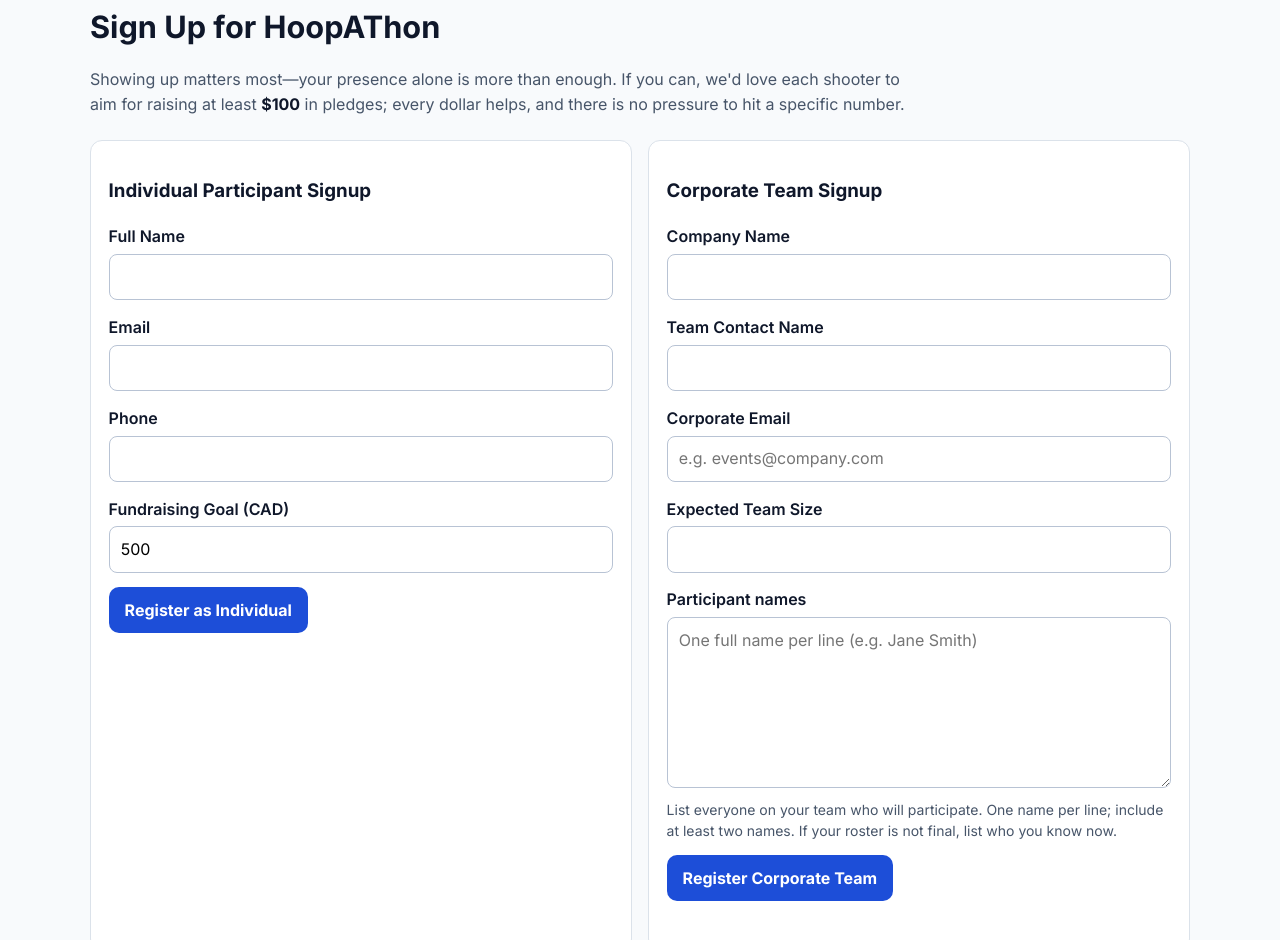
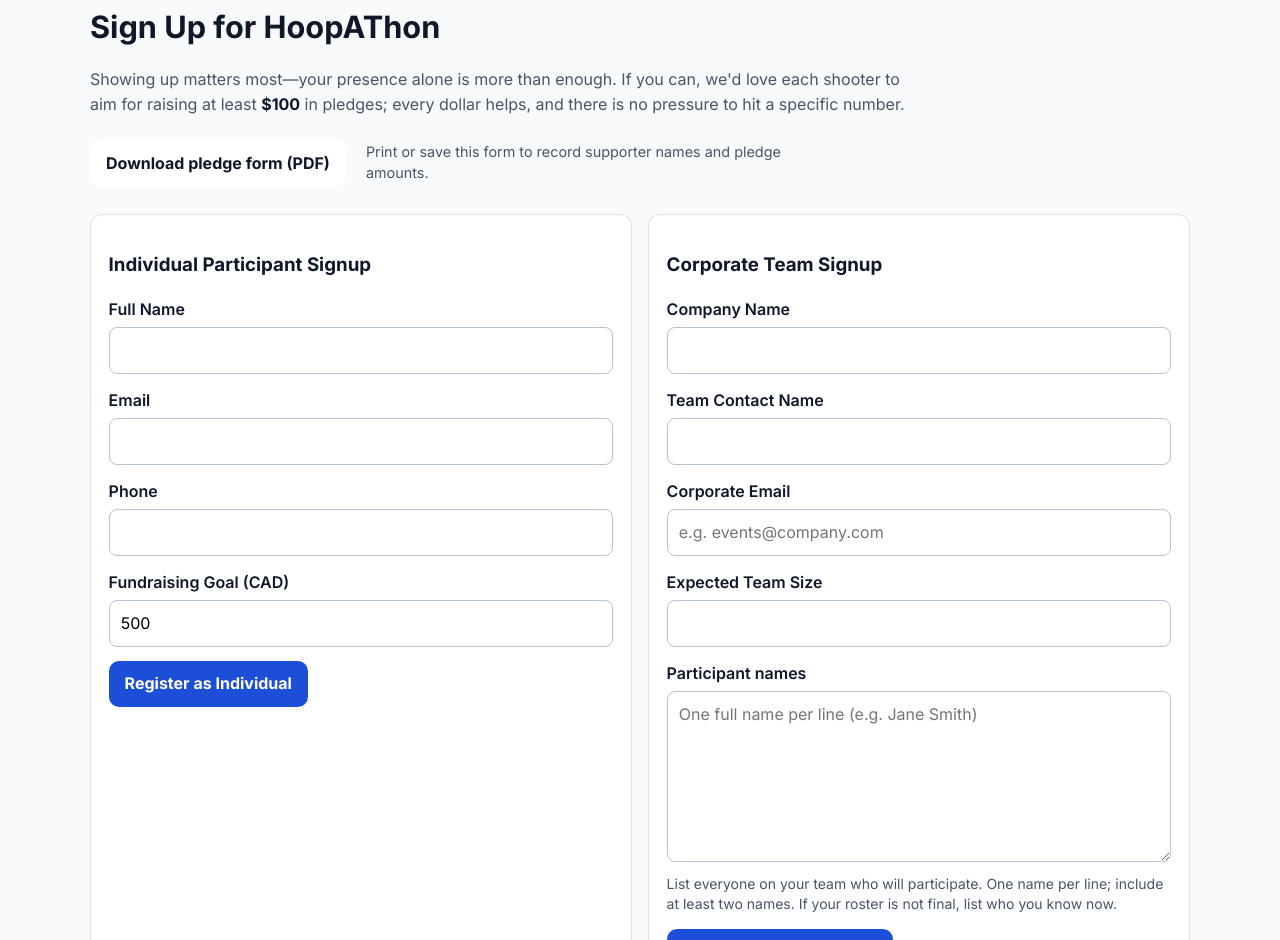
Before and after one commit to mcolley14/HoopAThonWeb, a plain HTML site: page index.html in a window 1280 px wide. Shown: the part 3755-4695 px from the top of the page. Drawn offline with nearby package versions, Linux system fonts and the light colour scheme; no server answers.

Commit message:
Add pledge form download link and associated styles

```diff
--- a/index.html
+++ b/index.html
@@ -248,6 +248,18 @@
             <strong>$100</strong> in pledges; every dollar helps, and there is no
             pressure to hit a specific number.
           </p>
+          <p class="pledge-form-download">
+            <a
+              href="downloads/HoopAThon-Pledge-Form.pdf"
+              download="HoopAThon-Pledge-Form.pdf"
+              class="btn btn-secondary pledge-form-btn"
+            >
+              Download pledge form (PDF)
+            </a>
+            <span class="pledge-form-hint"
+              >Print or save this form to record supporter names and pledge amounts.</span
+            >
+          </p>
           <div class="signup-grid">
             <article class="panel">
               <h3>Individual Participant Signup</h3>
--- a/styles.css
+++ b/styles.css
@@ -199,6 +199,25 @@ h2 {
 
 .signup-intro strong {
   color: var(--text);
+}
+
+.pledge-form-download {
+  display: flex;
+  flex-wrap: wrap;
+  align-items: center;
+  gap: 0.75rem 1.25rem;
+  margin: 0 0 1.75rem;
+}
+
+.pledge-form-btn {
+  text-decoration: none;
+}
+
+.pledge-form-hint {
+  font-size: 0.9rem;
+  color: var(--muted);
+  max-width: 28rem;
+  line-height: 1.45;
 }
 
 .signup-grid {
```
Also changed, not shown: 1 other file.
